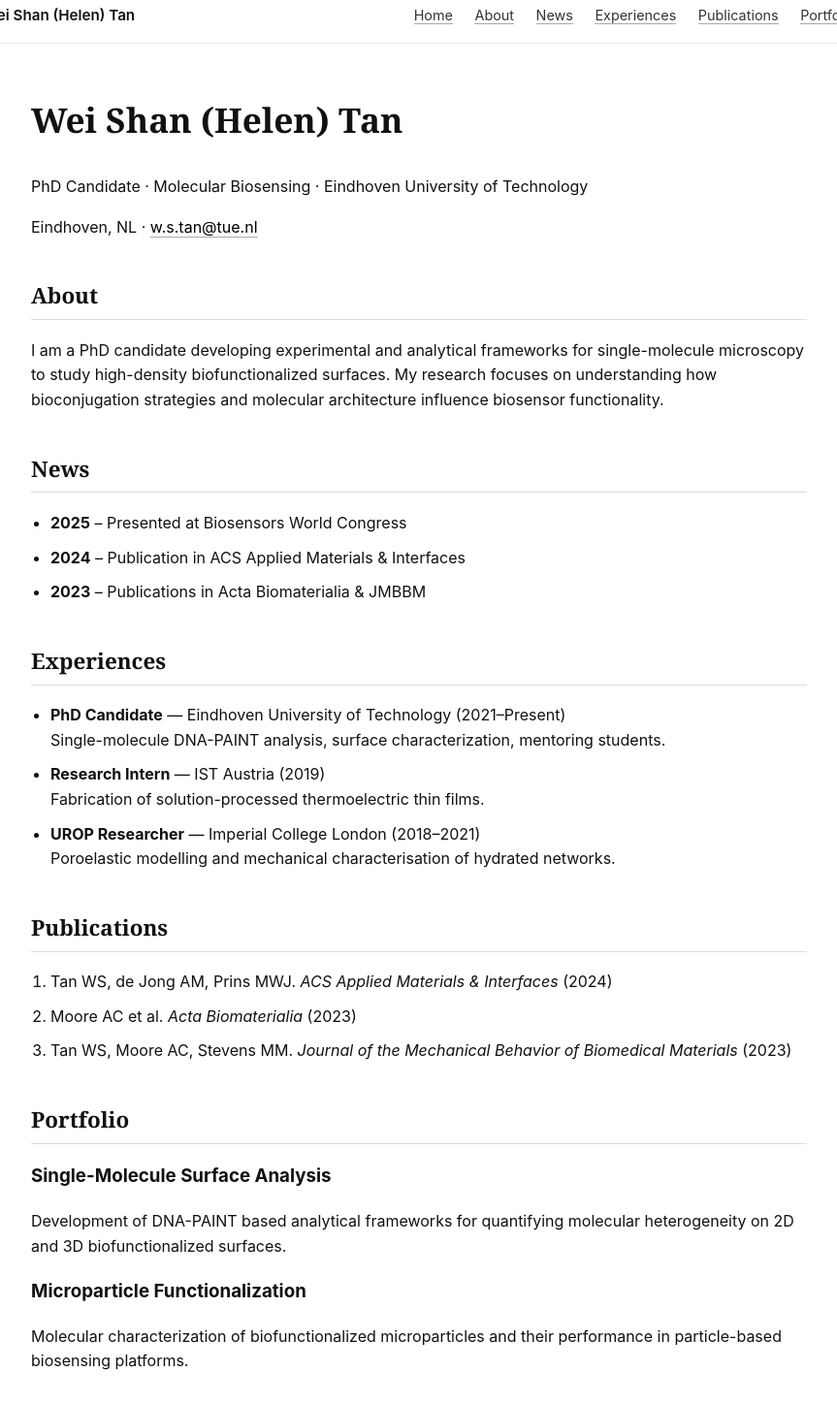
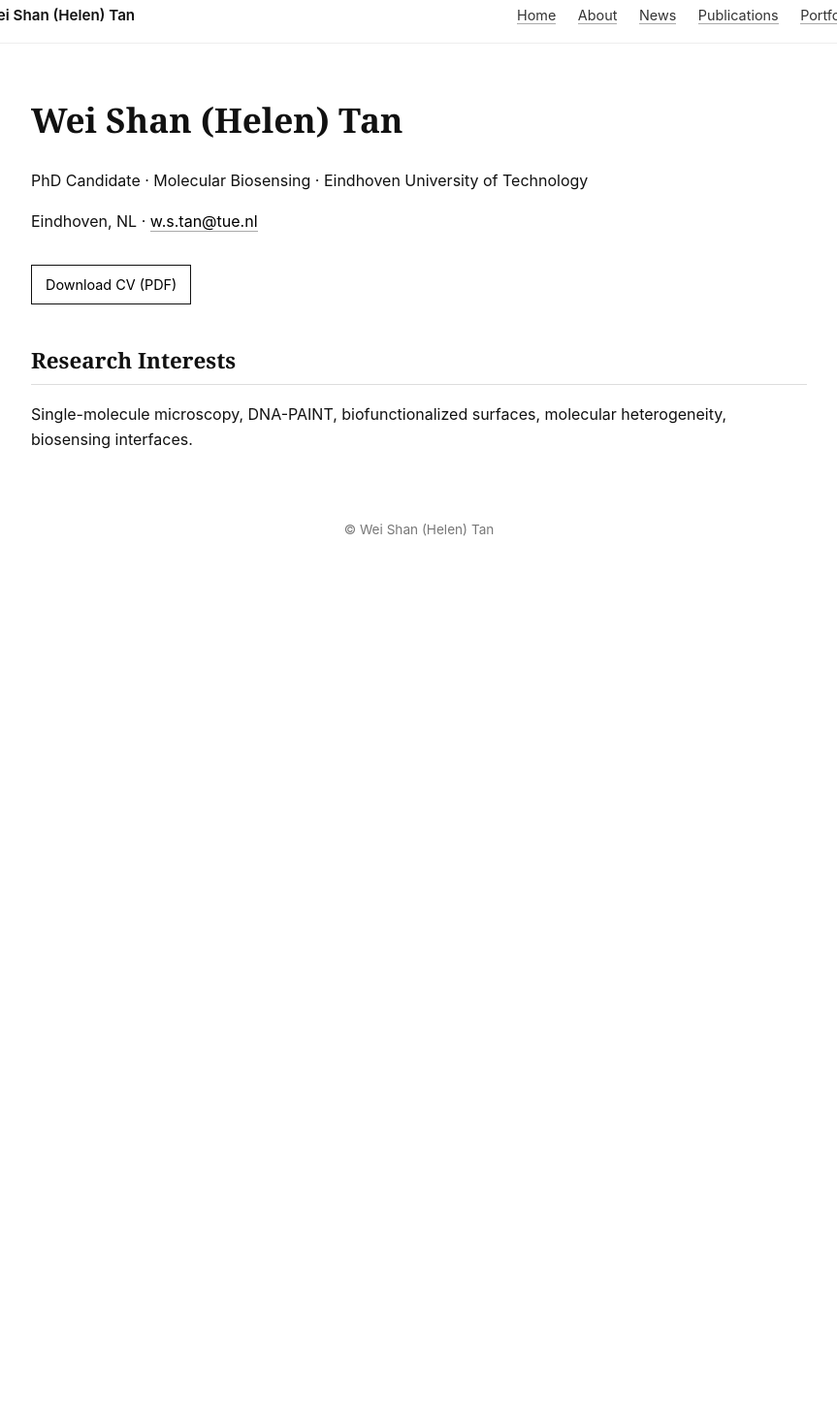
Before and after one commit to tanws0422-lgtm/tanws0422-lgtm.github.io, a plain HTML site: page index.html in a window 1280 px wide. Shown: the part 12-1460 px from the top of the page at 97% size, without its empty margins (208-1071 px from the left). After the commit the page ends 800 px from the top, so only its background shows below. Drawn offline with Linux system fonts and the light colour scheme.

Commit message:
Update index.html

```diff
--- a/index.html
+++ b/index.html
@@ -11,106 +11,37 @@
   <div class="nav-container">
     <span class="nav-name">Wei Shan (Helen) Tan</span>
     <div class="nav-links">
-      <a href="#home">Home</a>
-      <a href="#about">About</a>
-      <a href="#news">News</a>
-      <a href="#experience">Experiences</a>
-      <a href="#publications">Publications</a>
-      <a href="#portfolio">Portfolio</a>
+      <a href="index.html">Home</a>
+      <a href="about.html">About</a>
+      <a href="news.html">News</a>
+      <a href="publications.html">Publications</a>
+      <a href="portfolio.html">Portfolio</a>
     </div>
   </div>
 </nav>
 
 <main>
-
-  <section id="home" class="hero">
   <h1>Wei Shan (Helen) Tan</h1>
-    <p class="subtitle">
+  <p>
     PhD Candidate · Molecular Biosensing · Eindhoven University of Technology
   </p>
-    <p class="contact">
+  <p>
     Eindhoven, NL · <a href="mailto:w.s.tan@tue.nl">w.s.tan@tue.nl</a>
   </p>
-  </section>
 
-  <section id="about">
-    <h2>About</h2>
+  <a href="cv.pdf" class="cv-button" target="_blank">
+    Download CV (PDF)
+  </a>
+
+  <h2>Research Interests</h2>
   <p>
-      I am a PhD candidate developing experimental and analytical frameworks for
-      single-molecule microscopy to study high-density biofunctionalized surfaces.
-      My research focuses on understanding how bioconjugation strategies and
-      molecular architecture influence biosensor functionality.
+    Single-molecule microscopy, DNA-PAINT, biofunctionalized surfaces,
+    molecular heterogeneity, biosensing interfaces.
   </p>
-  </section>
-
-  <section id="news">
-    <h2>News</h2>
-    <ul>
-      <li><strong>2025</strong> – Presented at Biosensors World Congress</li>
-      <li><strong>2024</strong> – Publication in ACS Applied Materials & Interfaces</li>
-      <li><strong>2023</strong> – Publications in Acta Biomaterialia & JMBBM</li>
-    </ul>
-  </section>
-
-  <section id="experience">
-    <h2>Experiences</h2>
-    <ul>
-      <li>
-        <strong>PhD Candidate</strong> — Eindhoven University of Technology (2021–Present)<br>
-        Single-molecule DNA-PAINT analysis, surface characterization, mentoring students.
-      </li>
-      <li>
-        <strong>Research Intern</strong> — IST Austria (2019)<br>
-        Fabrication of solution-processed thermoelectric thin films.
-      </li>
-      <li>
-        <strong>UROP Researcher</strong> — Imperial College London (2018–2021)<br>
-        Poroelastic modelling and mechanical characterisation of hydrated networks.
-      </li>
-    </ul>
-  </section>
-
-  <section id="publications">
-    <h2>Publications</h2>
-    <ol>
-      <li>
-        Tan WS, de Jong AM, Prins MWJ.
-        <em>ACS Applied Materials & Interfaces</em> (2024)
-      </li>
-      <li>
-        Moore AC et al.
-        <em>Acta Biomaterialia</em> (2023)
-      </li>
-      <li>
-        Tan WS, Moore AC, Stevens MM.
-        <em>Journal of the Mechanical Behavior of Biomedical Materials</em> (2023)
-      </li>
-    </ol>
-  </section>
-
-  <section id="portfolio">
-    <h2>Portfolio</h2>
-    <div class="portfolio-item">
-      <h3>Single-Molecule Surface Analysis</h3>
-      <p>
-        Development of DNA-PAINT based analytical frameworks for quantifying
-        molecular heterogeneity on 2D and 3D biofunctionalized surfaces.
-      </p>
-    </div>
-
-    <div class="portfolio-item">
-      <h3>Microparticle Functionalization</h3>
-      <p>
-        Molecular characterization of biofunctionalized microparticles and their
-        performance in particle-based biosensing platforms.
-      </p>
-    </div>
-  </section>
 
   <footer>
     <p>© Wei Shan (Helen) Tan</p>
   </footer>
-
 </main>
 
 </body>
```
Lines whose indentation alone changed are shown as unchanged.
